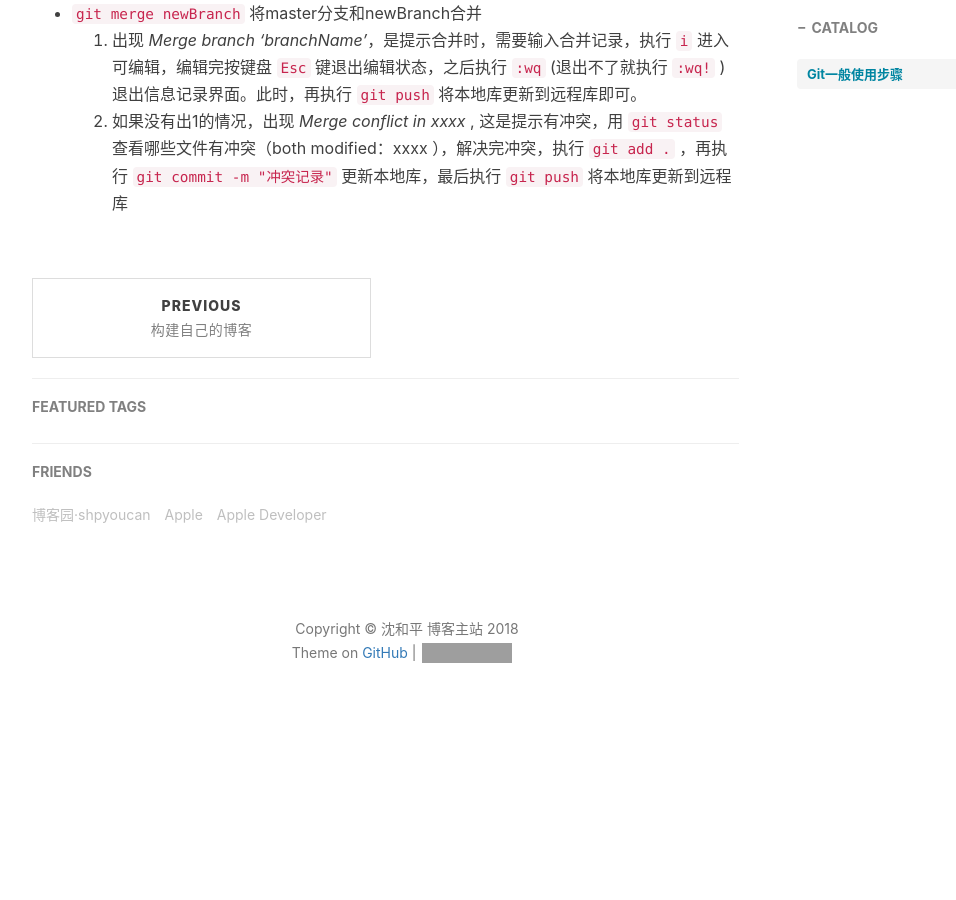
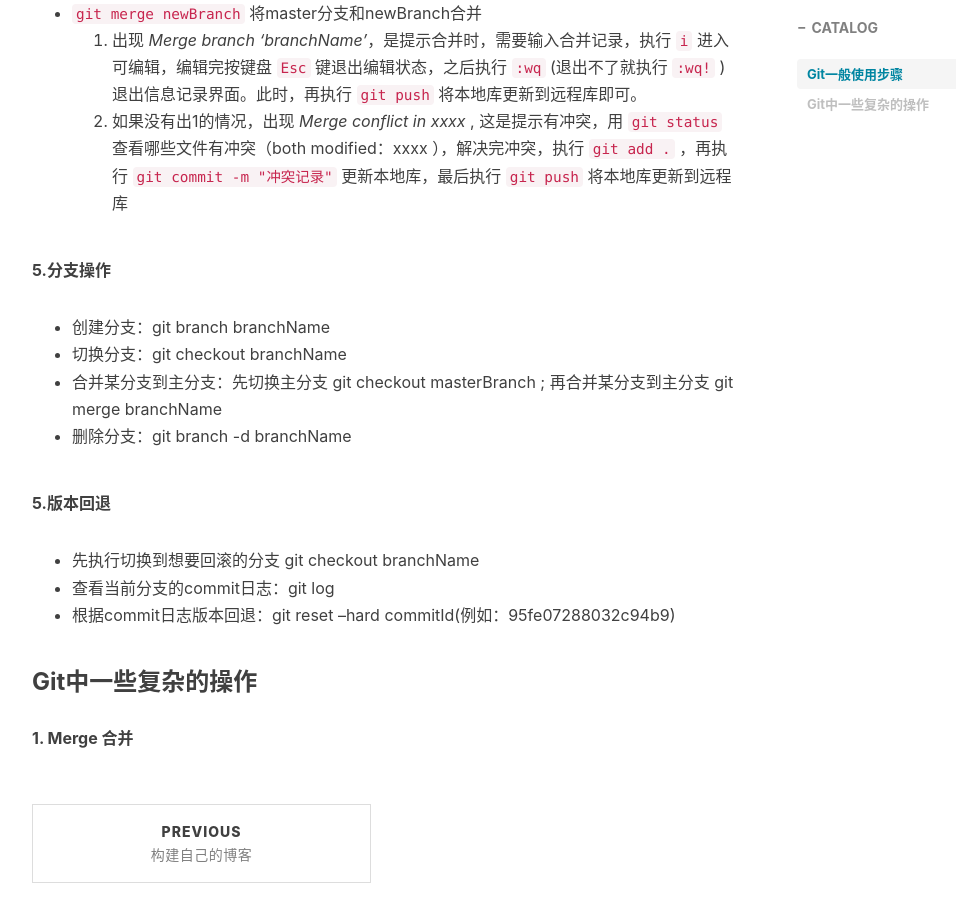
Before and after one commit to eudifnai/eudifnai.github.io, a Jekyll site: the page built from _posts/2018-12-4-placeholds.md, in a window 1280 px wide and 900 px high, scrolled down 1848 px. Shown: the whole window, without its empty margins (233-1189 px from the left). Built offline with Jekyll 4.4.1, drawn with Linux system fonts in a browser that asks for light colours; nearby versions of some CDN libraries; comment, search, counter and statistics services are not loaded; before the commit the page ends 2605 px from its top, so only the background shows below that; grey boxes are pictures that could not be loaded.

Commit message:
完善Git的使用，未完待续

```diff
--- a/_posts/2018-12-4-placeholds.md
+++ b/_posts/2018-12-4-placeholds.md
@@ -64,3 +64,21 @@ tags:
    * `git merge newBranch` 将master分支和newBranch合并
      1. 出现 *Merge branch 'branchName'*，是提示合并时，需要输入合并记录，执行 `i` 进入可编辑，编辑完按键盘 `Esc` 键退出编辑状态，之后执行 `:wq` (退出不了就执行 `:wq!` ) 退出信息记录界面。此时，再执行 `git push` 将本地库更新到远程库即可。
      2. 如果没有出1的情况，出现 *Merge conflict in xxxx* , 这是提示有冲突，用 `git status` 查看哪些文件有冲突（both modified：xxxx ），解决完冲突，执行 `git add .` ，再执行 `git commit -m "冲突记录"` 更新本地库，最后执行 `git push` 将本地库更新到远程库
+
+
+**5.分支操作**
+
+  * 创建分支：git branch branchName
+  * 切换分支：git checkout branchName
+  * 合并某分支到主分支：先切换主分支 git checkout masterBranch ; 再合并某分支到主分支 git merge branchName
+  * 删除分支：git branch -d branchName
+
+**5.版本回退**
+
+ * 先执行切换到想要回滚的分支 git checkout branchName
+ * 查看当前分支的commit日志：git log
+ * 根据commit日志版本回退：git reset --hard commitId(例如：95fe07288032c94b9)
+
+### Git中一些复杂的操作
+
+**1. Merge 合并**
```
